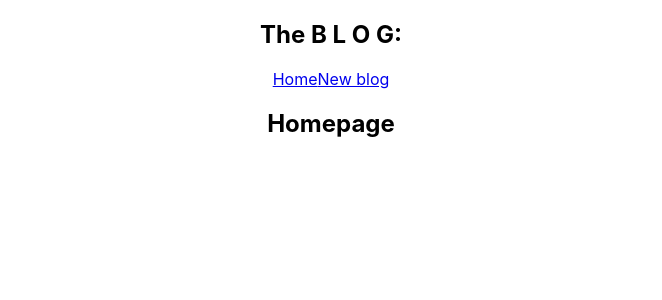
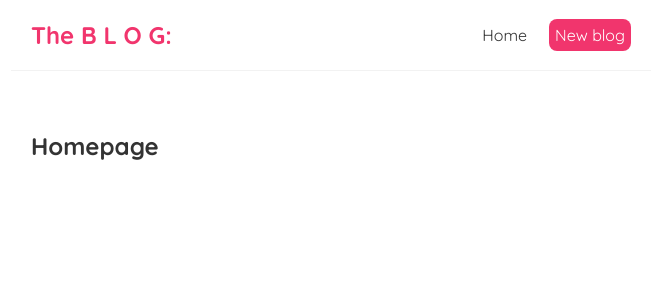
Before and after one commit to Ishan-Rawat/React-App, a React (Create React App) app: page / in a window 1280 px wide. Shown: the top 300 px of the page, without its empty margins (309-971 px from the left). Built offline with nearby package versions, Linux system fonts and the light colour scheme.

Commit message:
Added styles, read Style Intro.txt and src/Navbar.js

```diff
--- a/src/App.js
+++ b/src/App.js
@@ -1,4 +1,3 @@
-import './App.css';
 
 import Navbar from './Navbar'
 import Home from './Home'
--- a/src/Navbar.js
+++ b/src/Navbar.js
@@ -6,7 +6,16 @@ const Navbar = () => {
             <h1>The B L O G:</h1>
             <div className="links">
                 <a href="/">Home</a>
-                <a href="/create">New blog</a>
+                <a href="/create" style={{
+                    color : "white",
+                    backgroundColor: '#f1356d',
+                    borderRadius: '8px'
+                }}>New blog</a>
+                {/**Normally in HMTL for inline style you would write style="property:value"
+                 * but in JSX the value for the syle attribute can be dynamic, so we wrote style = {}
+                 * Then, the styles are represented as an object (key value pairs) so we wrote something like
+                 * {{key: Value, key: value}}
+                 */}
             </div>
         </nav>
     );
--- a/src/index.css
+++ b/src/index.css
@@ -1,13 +1,35 @@
-body {
+@import url('https://fonts.googleapis.com/css2?family=Quicksand:wght@300;400;500;600;700&display=swap');
+
+/* base styles */
+* {
   margin: 0;
-  font-family: -apple-system, BlinkMacSystemFont, 'Segoe UI', 'Roboto', 'Oxygen',
-    'Ubuntu', 'Cantarell', 'Fira Sans', 'Droid Sans', 'Helvetica Neue',
-    sans-serif;
-  -webkit-font-smoothing: antialiased;
-  -moz-osx-font-smoothing: grayscale;
+  font-family: "Quicksand";
+  color: #333;
 }
-
-code {
-  font-family: source-code-pro, Menlo, Monaco, Consolas, 'Courier New',
-    monospace;
+.navbar {
+  padding: 20px;
+  display: flex;
+  align-items: center;
+  max-width: 600px;
+  margin: 0 auto;
+  border-bottom: 1px solid #f2f2f2;
 }
+.navbar h1 {
+  color: #f1356d;
+}
+.navbar .links {
+  margin-left: auto;
+}
+.navbar a {
+  margin-left: 16px;
+  text-decoration: none;
+  padding: 6px;
+}
+.navbar a:hover {
+  color: #f1356d;
+}
+.content {
+  max-width: 600px;
+  margin: 40px auto;
+  padding: 20px;
+}
```
Also changed, not shown: Style Intro.txt (added).
